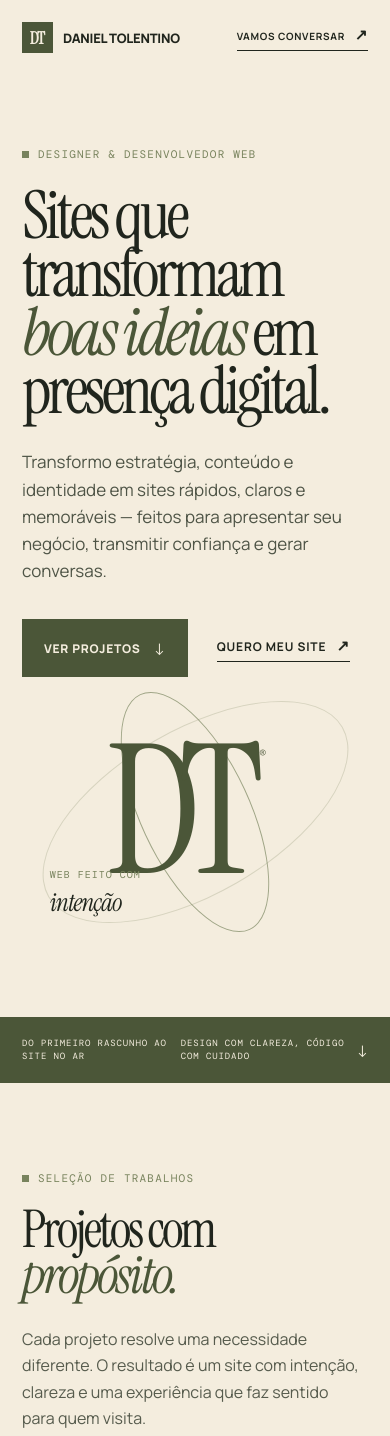
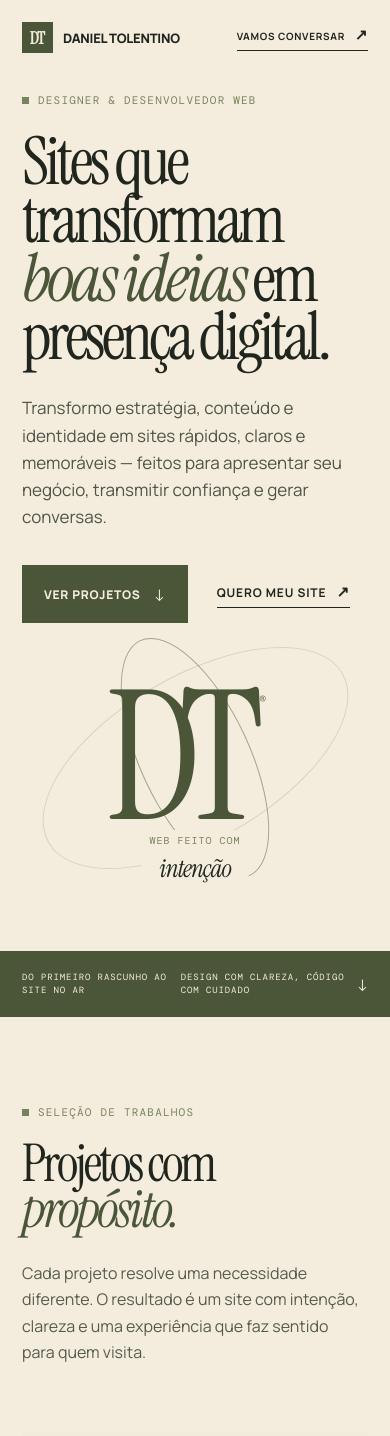
Before and after one commit to DanielTolentino/portfolio, a Next.js app: page / in a window 390 px wide. Shown: the top 1436 px of the page. Built offline with nearby package versions, Linux system fonts and the light colour scheme; no server answers.

Commit message:
Adjust mobile hero spacing and bottom note positioning

```diff
--- a/app/globals.css
+++ b/app/globals.css
@@ -143,7 +143,7 @@ h2 { font-family: 'Instrument Serif', serif; font-size: clamp(52px, 6.5vw, 95px)
   .site-header { padding: 22px 22px; }
   .desktop-nav { display: none; }
   .header-cta { font-size: 10px; }
-  .hero { display: block; min-height: 0; padding: 72px 22px 70px; }
+  .hero { display: block; min-height: 0; padding: 18px 22px 58px; }
   .hero h1 { font-size: clamp(60px, 17vw, 108px); }
   .hero-lede { font-size: 17px; line-height: 1.6; margin-top: 28px; }
   .hero-aside { min-height: 270px; }
@@ -151,7 +151,7 @@ h2 { font-family: 'Instrument Serif', serif; font-size: clamp(52px, 6.5vw, 95px)
   .orbit-two { height: 340px; width: 165px; }
   .hero-monogram { font-size: 180px; }
   .note-top { right: 7%; top: 12%; }
-  .note-bottom { bottom: 9%; left: 8%; }
+  .note-bottom { background: var(--cream); bottom: 0; left: 50%; padding: 3px 8px 4px; text-align: center; transform: translateX(-50%); white-space: nowrap; }
   .intro-strip { gap: 12px; min-height: 66px; padding: 0 22px; }
   .intro-strip p { font-size: 9px; line-height: 1.5; white-space: normal; }
   .strip-line { display: none; }
```
